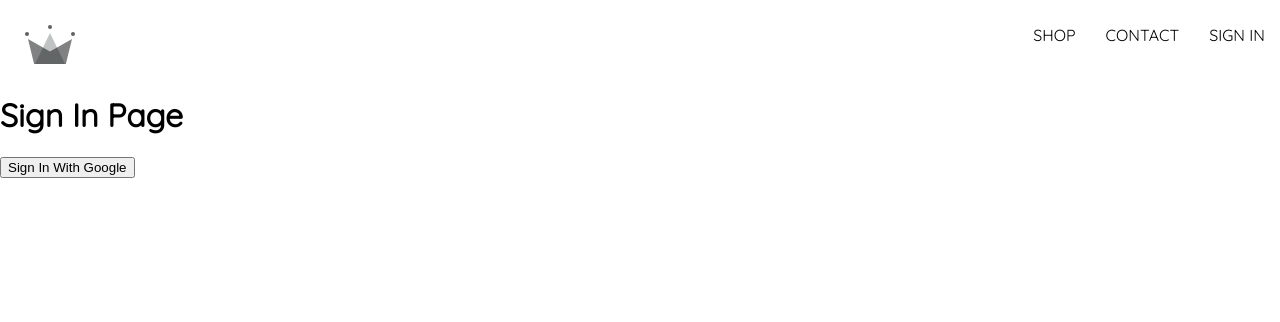
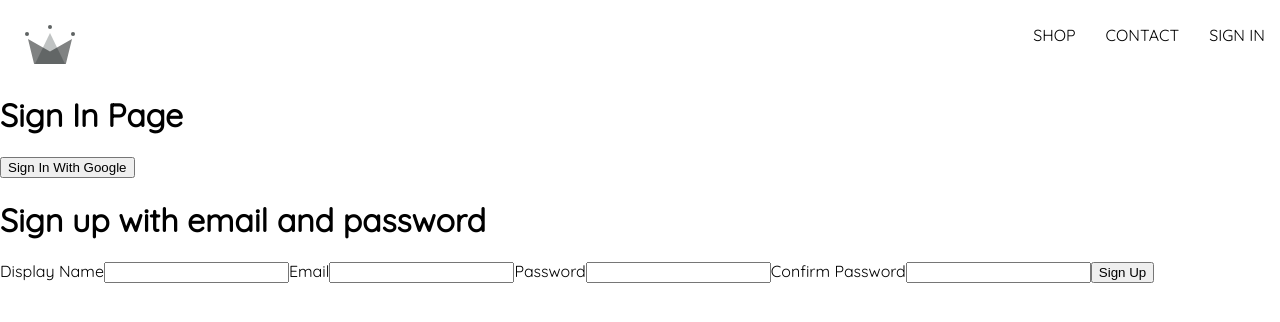
Before and after one commit to TDMorales/crwn-clothing, a React (Create React App) app: page /sign-in in a window 1280 px wide. Shown: the top 322 px of the page. Built offline with nearby package versions, Linux system fonts and the light colour scheme.

Commit message:
sign up form and logic complete

```diff
--- a/src/components/sign-up-form/sign-up-form.component.jsx
+++ b/src/components/sign-up-form/sign-up-form.component.jsx
@@ -1,8 +1,65 @@
-import React from 'react'
+import {React, useState} from 'react'
+import './sign-up-form.styles.scss'
+import { createAuthUserWithEmailAndPassword, createUserDocFromAuth } from '../../utils/firebase/firebase.utils'
+
+const defaultFormFields = {
+  displayName: '',
+  email: '',
+  password: '',
+  confirmPassword: ''
+}
 
 const SignUpForm = () => {
+  // const [visible, setVisible] = useState(false)
+  const [formFields, setFormFields] = useState(defaultFormFields)
+  const { displayName, email, password, confirmPassword } = formFields;
+
+  console.log(formFields)
+
+  const resetFormFields = () =>{
+    setFormFields(defaultFormFields)
+  }
+
+  const handleChange = (e) => {
+    const { name, value } = e.target
+    setFormFields({...formFields, [name]: value})
+  }
+
+  const handleSubmit = async (e) => {
+    e.preventDefault();
+    if(confirmPassword !== password){
+      alert('Passwords do not match')
+      return;
+    }
+    try{
+      const { user } = await createAuthUserWithEmailAndPassword(email, password)
+
+      await createUserDocFromAuth(user, { displayName })
+      resetFormFields();
+    }catch(e){
+      if(e.code === 'auth/email-already-in-use'){
+        alert('Email already in use');
+      }else{
+        console.log('user creation encountered an error', e)
+      }
+    }
+  }
+
   return (
-    <div>SignUpForm</div>
+    <div>
+      <h1>Sign up with email and password</h1>
+      <form action="post" className='sign-up-form' onSubmit={handleSubmit}>
+        <label htmlFor="">Display Name</label>
+        <input type="text" required onChange={handleChange} name='displayName' value={displayName}/>
+        <label htmlFor="">Email</label>
+        <input type="email" required onChange={handleChange} name='email' value={email}/>
+        <label htmlFor="">Password</label>
+        <input type="password" required onChange={handleChange} name='password' value={password} minLength={6}/>
+        <label htmlFor="">Confirm Password</label>
+        <input type="password" required onChange={handleChange} name='confirmPassword' value={confirmPassword} minLength={6}/>
+        <button type="submit">Sign Up</button>
+      </form>
+    </div>
   )
 }
 
--- a/src/routes/SignIn/signin.component.jsx
+++ b/src/routes/SignIn/signin.component.jsx
@@ -1,5 +1,5 @@
 import { React, useEffect } from "react";
-import { getRedirectResult } from 'firebase/auth';
+import SignUpForm from "../../components/sign-up-form/sign-up-form.component";
 
 import {
   signInWithGooglePopup,
@@ -18,6 +18,8 @@ const SignIn = () => {
     <div>
       <h1>Sign In Page</h1>
       <button onClick={logGoogleUser}>Sign In With Google</button>
+
+      <SignUpForm/>
     </div>
   );
 };
--- a/src/utils/firebase/firebase.utils.js
+++ b/src/utils/firebase/firebase.utils.js
@@ -2,9 +2,9 @@
 import { initializeApp } from "firebase/app";
 import {
   getAuth,
-  signInWithRedirect,
   signInWithPopup,
   GoogleAuthProvider,
+  createUserWithEmailAndPassword
 } from "firebase/auth";
 import { getFirestore, doc, getDoc, setDoc } from "firebase/firestore";
 
@@ -34,10 +34,11 @@ googleProvider.setCustomParameters({
 
 export const auth = getAuth();
 export const signInWithGooglePopup = () => signInWithPopup(auth, googleProvider);
-export const signInWithGoogleRedirect = () => signInWithRedirect(auth, googleProvider)
 export const db = getFirestore();
 
-export const createUserDocFromAuth = async (userAuth) => {
+export const createUserDocFromAuth = async (userAuth, additionalInformation = {}) => {
+  if (!userAuth) return;
+
   const userDocRef = doc(db, "users", userAuth.uid);
 
   console.log(userDocRef);
@@ -55,11 +56,16 @@ export const createUserDocFromAuth = async (userAuth) => {
         displayName,
         email,
         createdAt,
+        ...additionalInformation
       });
     } catch (error) {
       console.log("error creating the user", error.message);
     }
   }
-
   return userDocRef;
 };
+
+export const createAuthUserWithEmailAndPassword = async (email, password) => {
+  if(!email || !password) return;
+  return await createUserWithEmailAndPassword(auth, email, password)
+}
```
Also changed, not shown: src/components/sign-up-form/sign-up-form.styles.scss (added).
